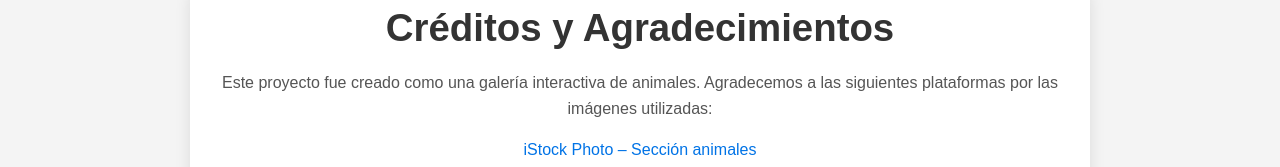
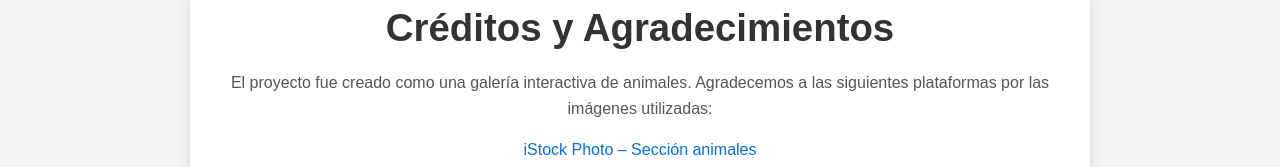
Before and after one commit to javier489/mi-pagina, a plain HTML site: page src/views/creditos.html in a window 1280 px wide. Shown: the part 154-321 px from the top of the page. Drawn offline with Linux system fonts and the light colour scheme.

Commit message:
GaleryAnimals

```diff
--- a/src/views/creditos.html
+++ b/src/views/creditos.html
@@ -25,7 +25,7 @@
 
   <section class="creditos">
     <h1>Créditos y Agradecimientos</h1>
-    <p>Este proyecto fue creado como una galería interactiva de animales. Agradecemos a las siguientes plataformas por las imágenes utilizadas:</p>
+    <p>El proyecto fue creado como una galería interactiva de animales. Agradecemos a las siguientes plataformas por las imágenes utilizadas:</p>
 
     <ul class="fuentes">
       <li><a href="https://www.istockphoto.com/search/2/image?alloweduse=availableforalluses&excludenudity=true&mediatype=photography&phrase=animales&sort=best" target="_blank">iStock Photo – Sección animales</a></li>
```
